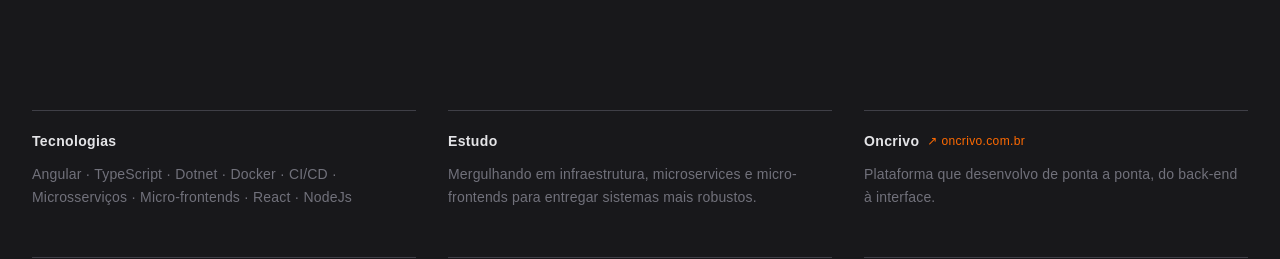
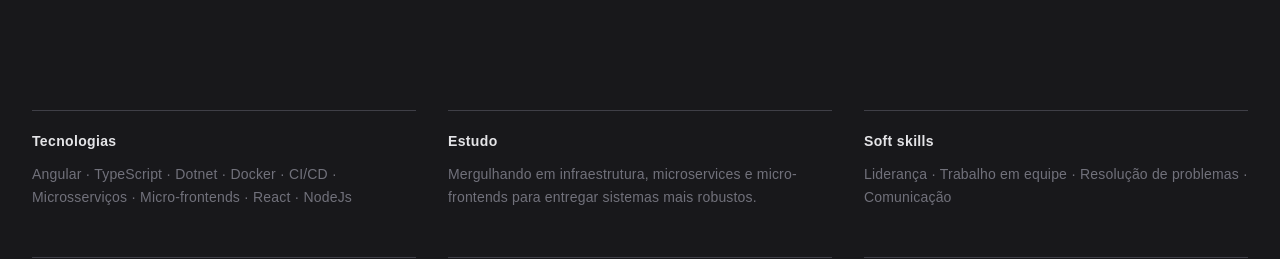
Before and after one commit to andradeleo/portfolio, a React (Vite) app: page / in a window 1280 px wide. Shown: the part 2740-2999 px from the top of the page. Built offline with nearby package versions, Linux system fonts and the light colour scheme.

Commit message:
refactor: replace oncrivo block with soft skills

```diff
--- a/src/components/Blocks.tsx
+++ b/src/components/Blocks.tsx
@@ -15,10 +15,8 @@ const blocks: Block[] = [
     text: "Mergulhando em infraestrutura, microservices e micro-frontends para entregar sistemas mais robustos.",
   },
   {
-    title: "Oncrivo",
-    text: "Plataforma que desenvolvo de ponta a ponta, do back-end à interface.",
-    href: "https://www.oncrivo.com.br/",
-    linkLabel: "↗ oncrivo.com.br",
+    title: "Soft skills",
+    text: "Liderança · Trabalho em equipe · Resolução de problemas · Comunicação",
   },
   {
     title: "Graduação",
```
